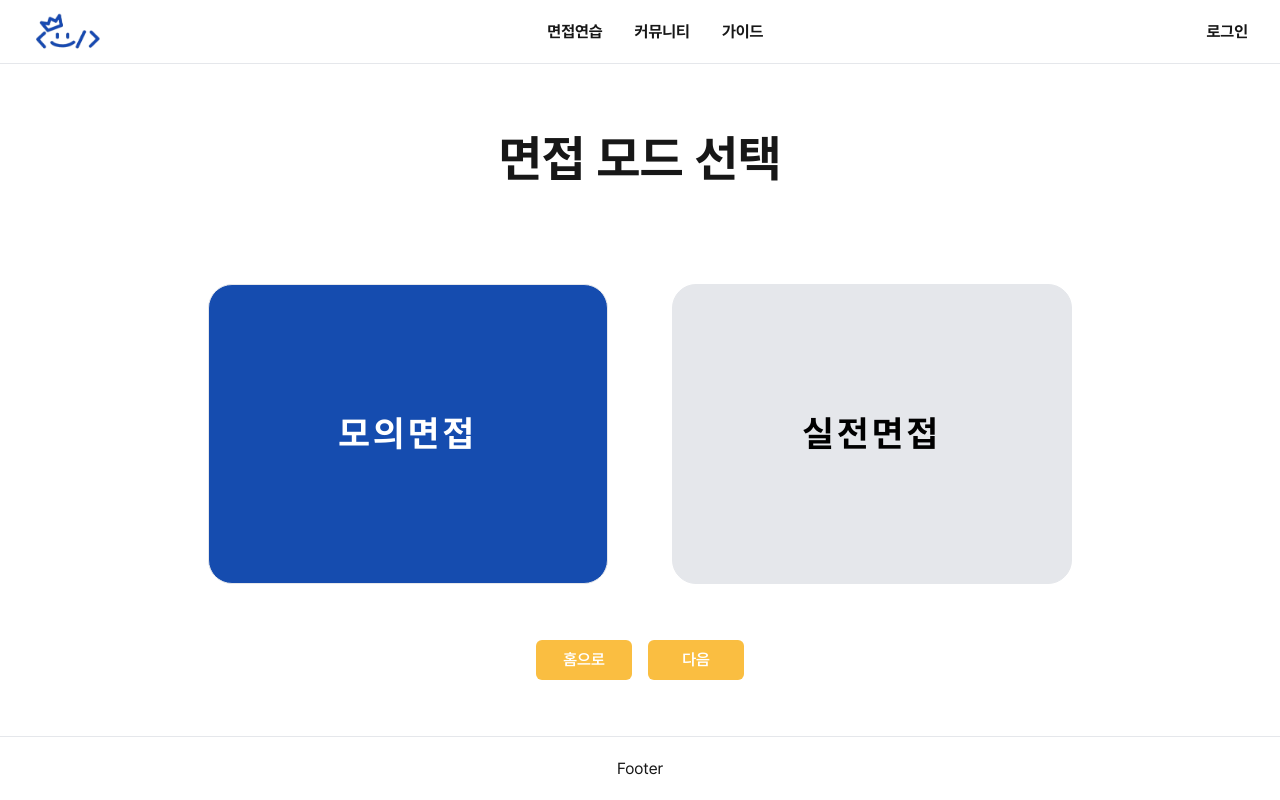
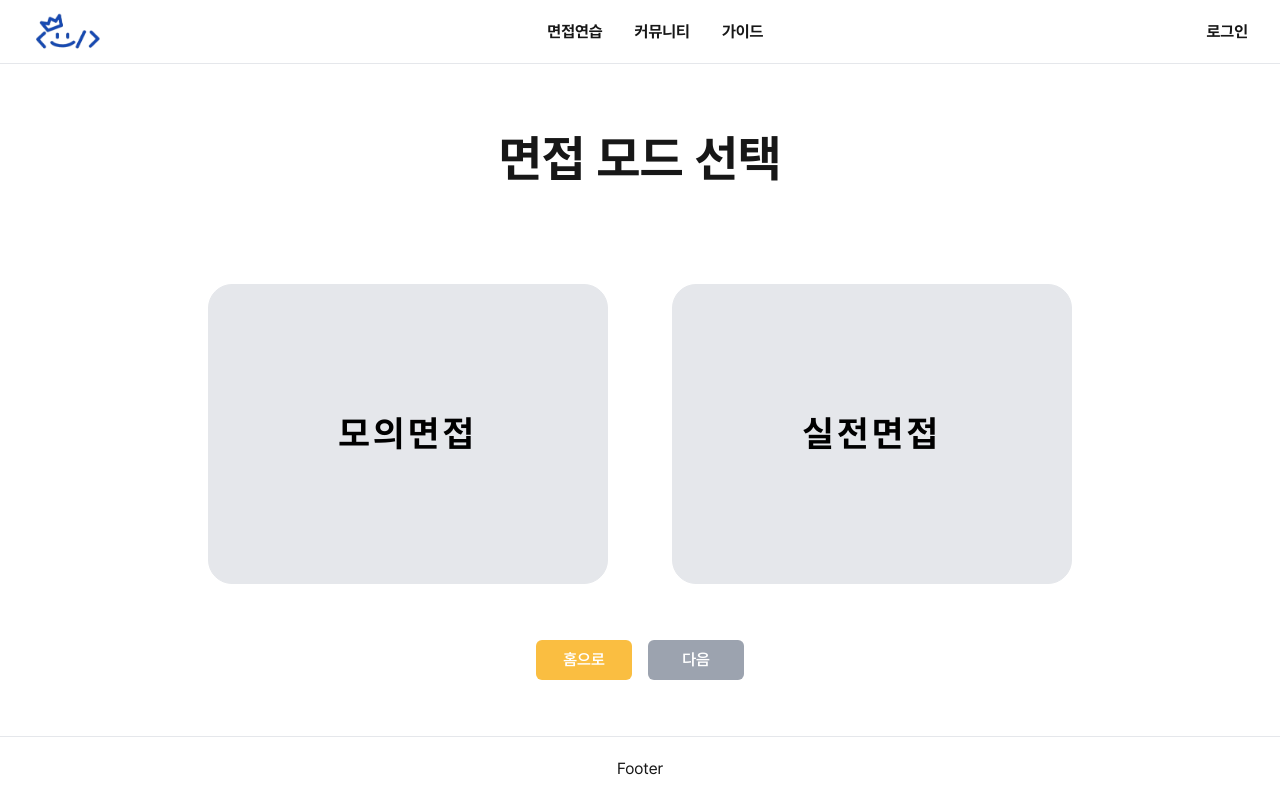
Before and after one commit to TeamRichardStallman/dv-front, a Next.js app: page /interview in a window 1280 px wide. Built offline with nearby package versions, Linux system fonts and the light colour scheme.

Commit message:
DV-65 refactor: 선택되어 있는 버튼 없도록 하고 버튼이 선택되었을 때 다음 버튼 활성화

```diff
--- a/src/app/interview/page.tsx
+++ b/src/app/interview/page.tsx
@@ -4,7 +4,7 @@ import Link from "next/link";
 import SettingBtn from "@/components/settingbtn";
 
 const InterviewPage = () => {
-  const [mode, setMode] = useState("mock");
+  const [mode, setMode] = useState<string | null>(null);
 
   return (
     <div className="flex flex-col items-center gap-6">
@@ -33,8 +33,13 @@ const InterviewPage = () => {
             홈으로
           </button>
         </Link>
-        <Link href={`/interview/setup?type=${mode}`}>
-          <button className="bg-secondary w-24 text-white py-2 px-6 rounded-md">
+        <Link href={mode ? `/interview/setup?type=${mode}` : "#"}>
+          <button
+            className={`w-24 py-2 px-6 rounded-md text-white ${
+              mode ? "bg-secondary" : "bg-gray-400 cursor-not-allowed"
+            }`}
+            disabled={!mode}
+          >
             다음
           </button>
         </Link>
--- a/src/components/interview/step/nav-button.tsx
+++ b/src/components/interview/step/nav-button.tsx
@@ -1,8 +1,7 @@
 import React from "react";
 
-interface NavButtonsProps extends StepProps {
-  prevButtonText: string;
-  nextButtonText: string;
+interface NavButtonsProps extends StepProps, ButtonsProps {
+  disabled?: boolean;
 }
 
 const NavButtons = ({
@@ -10,9 +9,10 @@ const NavButtons = ({
   onNext,
   prevButtonText,
   nextButtonText,
+  disabled = false,
 }: NavButtonsProps) => {
   return (
-    <div className="flex gap-4 mt-8 font-semibold">
+    <div className="flex gap-4 mt-8 font-semibold justify-center">
       <button
         onClick={onPrev}
         className="bg-secondary w-24 text-white py-2 px-6 rounded-md"
@@ -20,8 +20,11 @@ const NavButtons = ({
         {prevButtonText}
       </button>
       <button
-        onClick={onNext}
-        className="bg-secondary w-24 text-white py-2 px-6 rounded-md"
+        onClick={!disabled ? onNext : undefined}
+        className={`w-24 py-2 px-6 rounded-md text-white ${
+          disabled ? "bg-gray-400 cursor-not-allowed" : "bg-secondary"
+        }`}
+        disabled={disabled}
       >
         {nextButtonText}
       </button>
--- a/src/components/interview/step/type-step.tsx
+++ b/src/components/interview/step/type-step.tsx
@@ -3,7 +3,7 @@ import NavButtons from "./nav-button";
 import SettingBtn from "@/components/settingbtn";
 
 const TypeStep = ({ onPrev, onNext }: StepProps) => {
-  const [selectedType, setSelectedType] = useState("Tech");
+  const [selectedType, setSelectedType] = useState<string | null>(null);
 
   return (
     <>
@@ -27,6 +27,7 @@ const TypeStep = ({ onPrev, onNext }: StepProps) => {
         onNext={onNext}
         prevButtonText="이전"
         nextButtonText="다음"
+        disabled={!selectedType}
       />
     </>
   );
```
